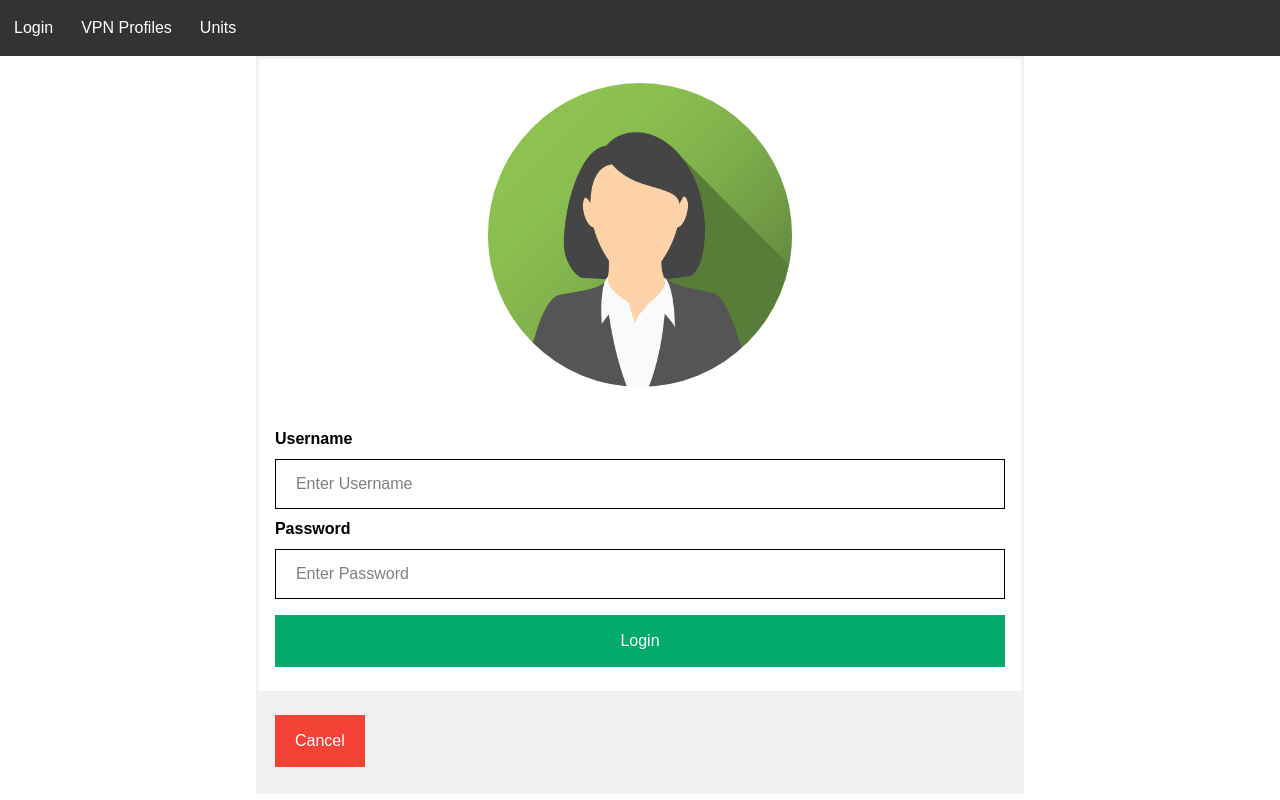
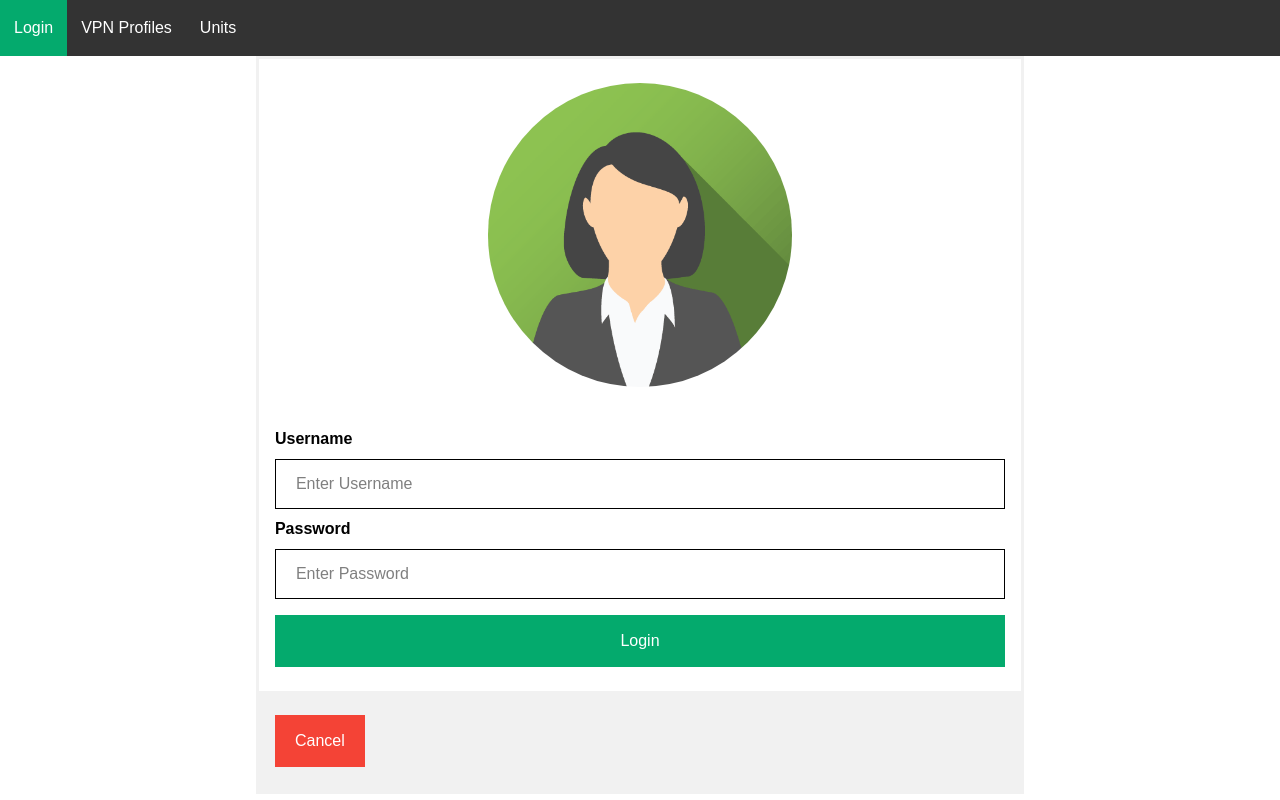
Before and after one commit to senenkovitalik/order-front, a React (Vite) app: page /login in a window 1280 px wide. Built offline with nearby package versions, Linux system fonts and the light colour scheme.

Commit message:
feat: Add active styling to link

```diff
--- a/src/components/components.tsx
+++ b/src/components/components.tsx
@@ -1,4 +1,4 @@
-import { Link } from "react-router";
+import { Link, useLocation } from "react-router";
 
 export const Container = ({
   children,
@@ -39,12 +39,14 @@ export const CancelButton = ({
   );
 };
 
-// active link
-/* background-color: #04AA6D; */
-
 export const StyledLink = (to: string, text: string) => {
+  const location = useLocation();
+  const isActive = location.pathname === to;
   return (
-    <Link to={to} className="block text-white px-3.5 py-4 hover:bg-[#111]">
+    <Link
+      to={to}
+      className={`block text-white px-3.5 py-4 hover:bg-[#111] ${isActive ? "bg-[#04AA6D]" : ""}`}
+    >
       {text}
     </Link>
   );
```
